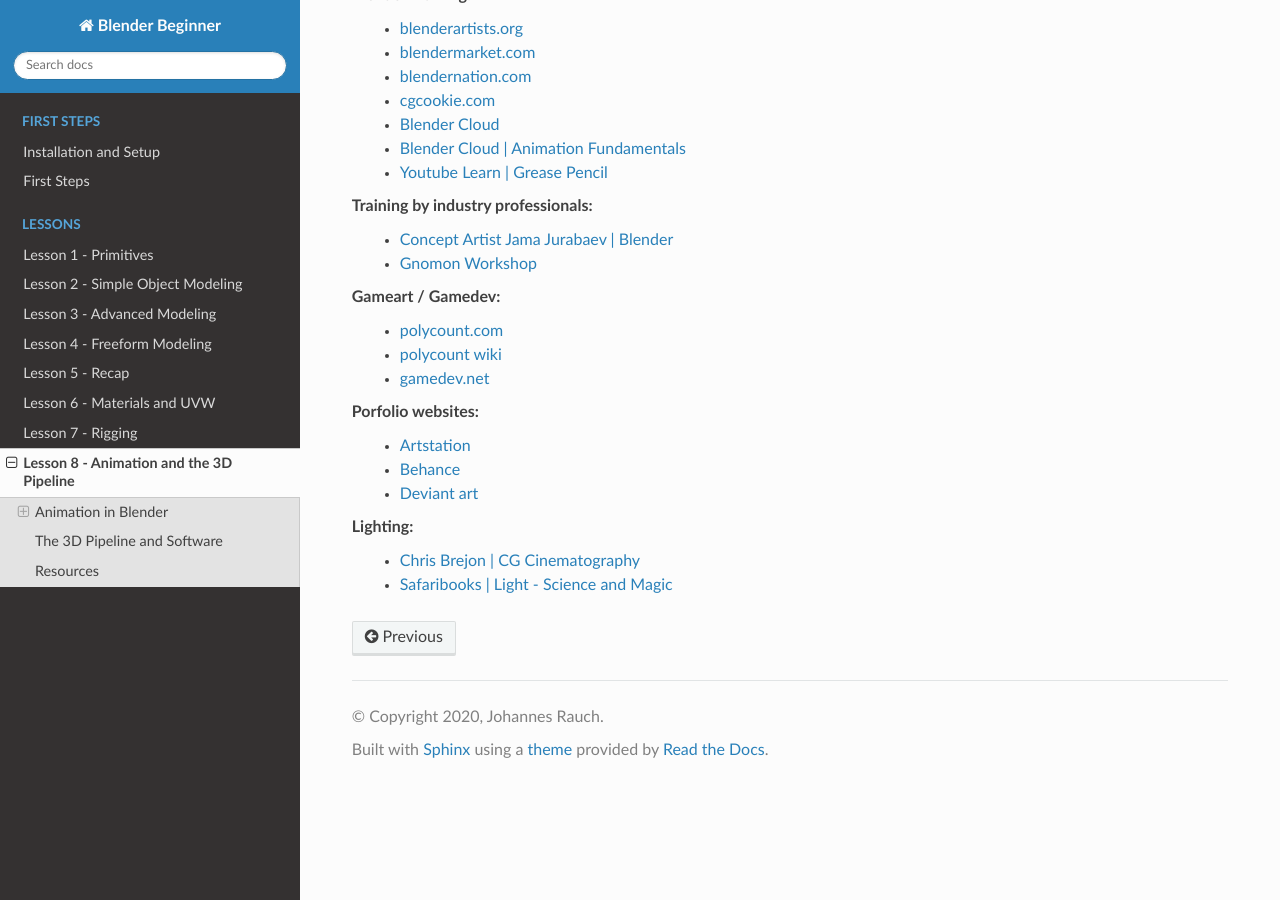
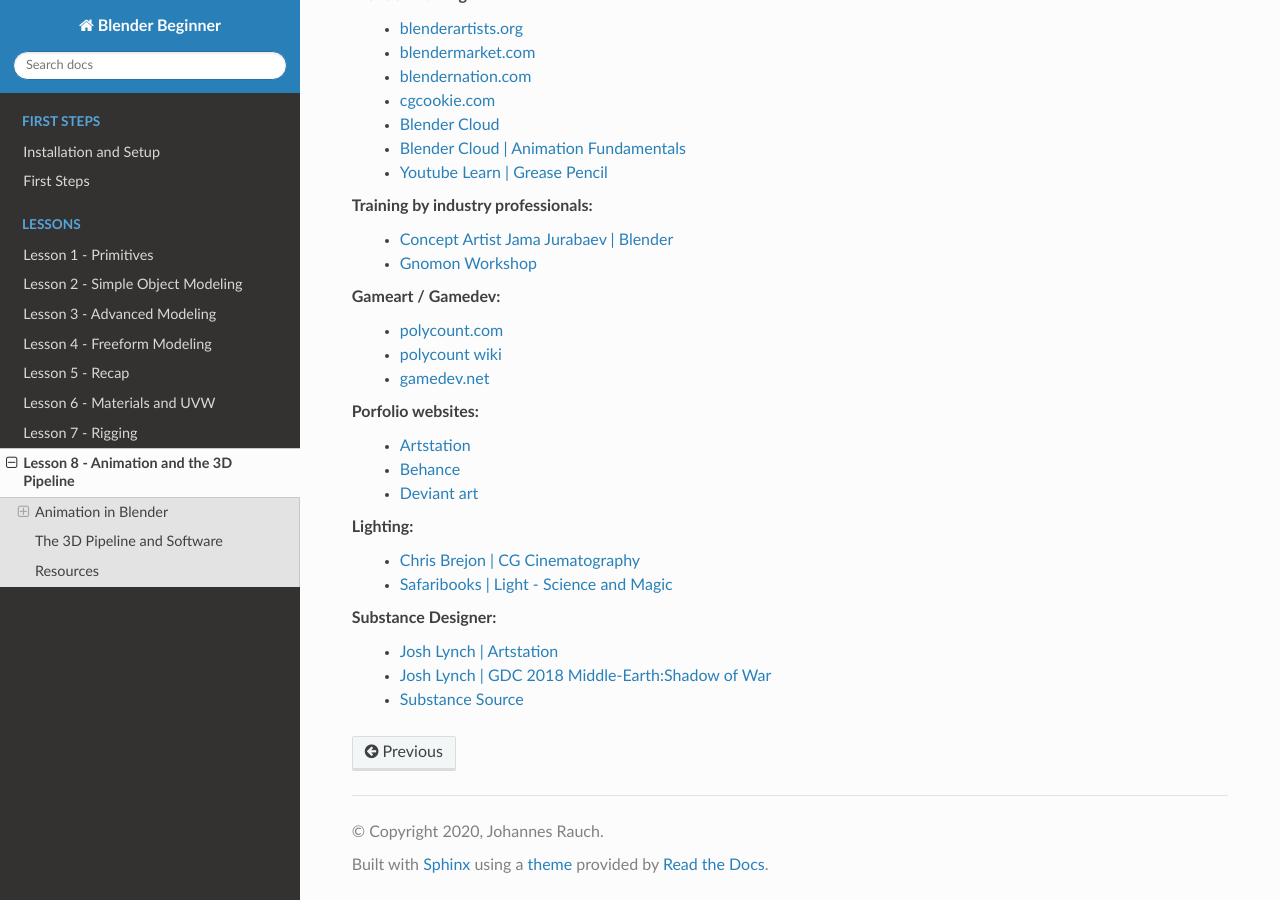
Before and after one commit to smokejohn/blender_beginner, a Sphinx documentation site: the page built from source/lessons/lesson8.rst, in a window 1280 px wide and 900 px high, scrolled down 4050 px. Built offline with Sphinx 7.4.7 and the Read the Docs theme 2.0.0, drawn with Linux system fonts in a browser that asks for light colours.

Commit message:
add substance links to lesson 8

```diff
--- a/source/lessons/lesson8.rst
+++ b/source/lessons/lesson8.rst
@@ -146,3 +146,8 @@
 Lighting:
     * `Chris Brejon | CG Cinematography <https://chrisbrejon.com>`_
     * `Safaribooks | Light - Science and Magic <https://learning.oreilly.com/library/view/light-science-and/9780240812250/>`_
+
+Substance Designer:
+    * `Josh Lynch | Artstation <https://www.artstation.com/joshlynch>`_
+    * `Josh Lynch | GDC 2018 Middle-Earth:Shadow of War <https://www.youtube.com/watch?v=TeMCtK1llIM>`_
+    * `Substance Source <https://source.substance3d.com/>`_
```
